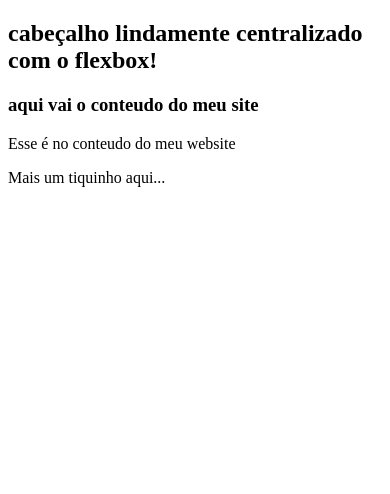
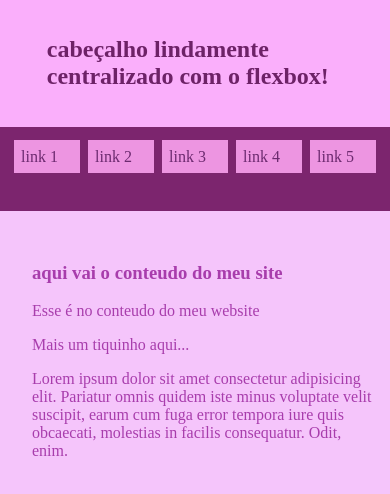
Before and after one commit to maxiecuti/LIMA, a plain HTML site: page FlexGrid/index.html in a window 390 px wide. Drawn offline with Linux system fonts and the light colour scheme.

Commit message:
Add files via upload

```diff
--- a/FlexGrid/estilos.css
+++ b/FlexGrid/estilos.css
@@ -1,39 +1,50 @@
+html, body {
+    margin: 0;
+    padding: 0;
+    height: 100%;
+}
 body{
+    color: rgb(108, 42, 111);
+    display: grid;
+    grid-template-columns: minmax(min-content, 25vw) 1fr;
+    grid-template-rows: minmax(min-content, 15vh) 1fr;
+    grid-template-areas: 'sidebar header' 'sidebar content';
+}
+.header{
+    background-color: rgb(250, 175, 251);
+    color: rgb(109, 34, 103);
+    grid-area: header;
+    display: flex;
+    justify-content: center;
+    align-items: center;
 
+    padding: 1rem;
 }
-
-.header{
-
+.sidebar{
+    background-color: rgb(124, 37, 110);
+    grid-area: sidebar;
+    display: flex;
+    flex-direction: column;
+    justify-content: space-evenly;
+    padding: 0.5rem;
+    overflow: auto;
 }
-
-div{
-
+.item{
+    flex: 1;
+    background: rgb(237, 149, 225);
+    padding: 1rem;
+    margin: 0.5rem;
+    height: max-content;
 }
-
-.item{
-
+.item:hover{
+    color: rgb(126, 64, 117);
+    background-color: rgb(165, 77, 158);
 }
-
-.container{
-
+.content{
+    background-color: rgb(245, 197, 251);
+    color: rgb(168, 61, 172);
+    grid-area: content;
+    padding-left: 6rem;
+    padding-right: 4rem;
+    padding-top: 2rem;
 }
-
-.sidebar{
-
-}
-
-.content{
-
-}
-
-h2{
-
-}
-
-h3{
-
-}
-
-p{
-
-}
--- a/FlexGrid/index.html
+++ b/FlexGrid/index.html
@@ -1,28 +1,31 @@
 <!DOCTYPE html>
 <html lang="pt-br">
 <head>
+    <link rel="stylesheet" href="estilos.css">
+    <link rel="stylesheet" href="responsividade.css">
     <meta charset="UTF-8">
     <meta name="viewport" content="width=device-width, initial-scale=1.0">
     <title>FlexGrid</title>
 </head>
 <body>
-   <div class="container">
+
     <div class ="header">
     <h2> cabeçalho lindamente centralizado com o flexbox!</h2>
     </div>
     <div class="sidebar">
-     <div class="header"></div>
-     <div class="item"></div>
-     <div class="item"></div>
-     <div class="item"></div>
+    <div class="item">link 1</div>
+    <div class="item">link 2</div>
+    <div class="item">link 3</div>
+    <div class="item">link 4</div>
+    <div class="item">link 5</div>
+   </div>
 
-   </div>
    <div class="content">
    <h3>aqui vai o conteudo do meu site</h3>
    <p>Esse é no conteudo do meu website</p>
    <p>Mais um tiquinho aqui...</p>
+   <p>Lorem ipsum dolor sit amet consectetur adipisicing elit. Pariatur omnis quidem iste minus voluptate velit suscipit, earum cum fuga error tempora iure quis obcaecati, molestias in facilis consequatur. Odit, enim.</p>
    <!-- Redimensione a janela para nostrar recursos responsivos do CSS Grid e do CSS Flexbox! -->
-   </div>
 </div>
 </body>
 </html>
--- /dev/null
+++ b/FlexGrid/responsividade.css
@@ -0,0 +1,53 @@
+/*@media é um seletor do CSS que permite definir estilos para cada tipo de mídia. É uma estrutura de código que faz parte do módulo de Media Queries, que é uma tecnologia CSS que permite estilizar uma págin web de acordo com determinadas condições
+
+-Dimensões de tela;
+-Relação de aspecto da tela;
+-Orientação do dispositivo.*/
+
+@media (max-width: 768px){
+    .item{
+        flex: 0;
+        padding-top: 2.4rem;
+        padding-bottom: 2.4rem;
+    }
+    .sidebar{
+        justify-content: flex-start;
+    }
+    .content{
+        padding-left: 2rem;
+        padding-right: 1rem;
+    }
+}
+
+@media (max-width: 480px){
+    body{
+        grid-template-columns: 1fr;
+        grid-template-rows: minmax(min-content, 15vh) minmax(min-content, 10vh) 1fr;
+        grid-template-areas: 'header' 'sidebar' 'content';
+    }
+
+    .sidebar{
+        flex-flow: row wrap;
+        padding: 10px;
+    }
+    .item{
+        flex: 1;
+        padding: 2%;
+        margin: 1%;
+    }
+    .header{
+        padding-left: 12%;
+    }
+}
+
+
+@media (max-width: 300px){
+    .sidebar{
+        font-size: 10.5px;
+        flex-flow: row nowrap;
+        padding: 7%;
+    }
+    .item{
+        flex: 1 1 content;
+    }
+ }
```
Lines whose indentation alone changed are shown as unchanged.
